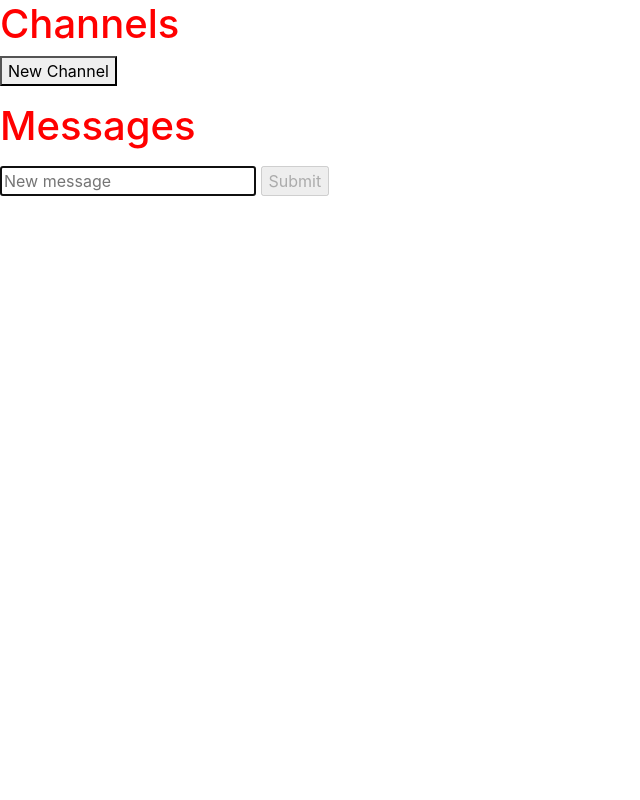
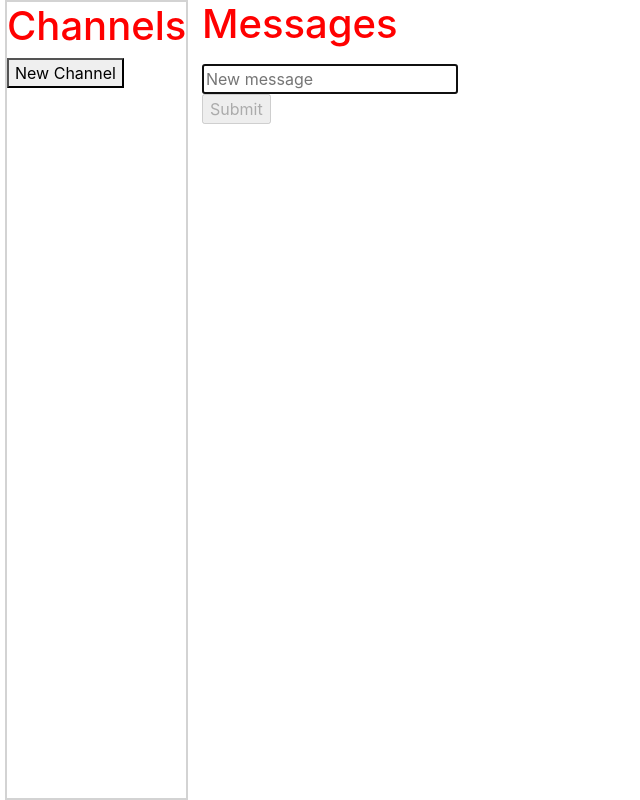
Before and after one commit to XiaZhaoHN/cs50web_chat_room, a Flask app: page /channels in a window 1280 px wide. Shown: the whole page, without its empty margins (0-640 px from the left). Run offline with Flask 2, Linux system fonts and the light colour scheme; some libraries are stand-ins or nearby versions.

```diff
--- a/static/styles.css
+++ b/static/styles.css
@@ -1,3 +1,25 @@
 h1 {
   color: red;
 }
+div.message-window {
+  height: 100%;
+}
+div.sticky {
+  position: sticky;
+  bottom: 10px;
+  width: 100%;
+}
+#left-sidebar {
+  position: absolute;
+  width: auto;
+  height: 100%;
+  left: 5px;
+  border: 2px solid #D3D3D3
+}
+#message-container {
+  position: absolute;
+  left: 202px;
+  right: 100%;
+}
+#message-list {
+}
--- a/templates/messages.html
+++ b/templates/messages.html
@@ -11,8 +11,8 @@
 </head>
 
 <body>
-<div>
-    <div class="channel-container">
+<div class="container">
+    <div id="left-sidebar" style="overflow-y: scroll;">
         <h1>Channels</h1>
         <form action="/create_channel" method="post">
             <button>New Channel</button>
@@ -20,18 +20,20 @@
         <ul id="channels" style="list-style: none;">
         </ul>
     </div>
-    <div class="message-container">
+    <div id="message-container">
         <h1>Messages</h1>
         <div id="message-list">
             <ul id="messages">
             </ul>
         </div>
 
-        <form id="new-message">
-            <input id="message" autocomplete="off" autofocus type="text" placeholder="New message">
-            <input id="message-submit" type="submit">
-        </form>
-    </div>
+        <div class="sticky">
+            <form id="new-message">
+                <input id="message" autocomplete="off" autofocus type="text" placeholder="New message">
+                <input id="message-submit" type="submit">
+            </form>
+        </div>
+     </div>
 </div>
 </body>
 
```
Also changed, not shown: static/messages.js (+34 -12 lines).
